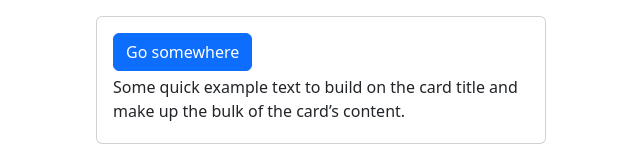
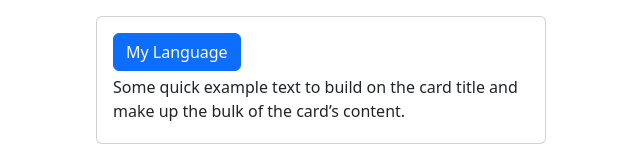
Before and after one commit to nildebenedetti/react-use-state, a React (Vite) app: page / in a window 1280 px wide. Shown: the top 160 px of the page, without its empty margins (319-959 px from the left). Built offline with nearby package versions, Linux system fonts and the light colour scheme.

Commit message:
add: component props + placeholder text

```diff
--- a/src/components/Card.jsx
+++ b/src/components/Card.jsx
@@ -1,8 +1,15 @@
-function Card() {
+{/* aggiungo lóggetto props direttamente con il destructuring
+    e assegno valore per creare destructuring */}
+
+function Card({
+    title = "My Language",
+    content = "A wonderful description of language's peculiarities and fun facts"
+}) {
+
     return <>
         <div className="card">
                 <div className="card-body">
-                    <a href="#" className="btn btn-primary">Go somewhere</a>
+                    <a href="#" className="btn btn-primary">{`${title}`}</a>
                     <p className="card-text py-1">Some quick example text to build on the card title and make up the bulk of the card’s content.</p>
                 </div>
         </div>
```
